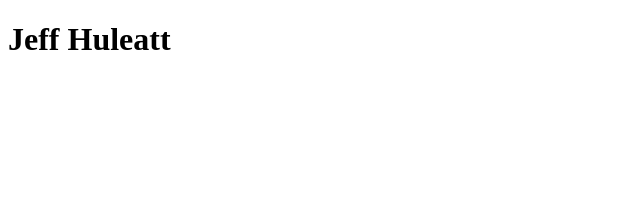
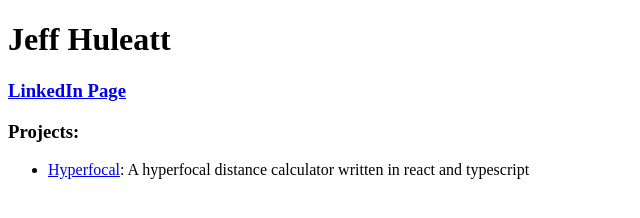
Before and after one commit to jhuleatt/jhuleatt.github.io, a plain HTML site: page index.html in a window 1280 px wide. Shown: the whole page, without its empty margins (0-640 px from the left). Drawn offline with Linux system fonts and the light colour scheme.

Commit message:
Update index.html
Added linkedin and projects

```diff
--- a/index.html
+++ b/index.html
@@ -6,5 +6,10 @@
   </head>
   <body>
     <h1>Jeff Huleatt</h1>
+    <h3><a href="https://www.linkedin.com/in/jeffreyhuleatt">LinkedIn Page</a></h3>
+    <h3>Projects:</h3>
+    <ul>
+      <li><a href="https://jhuleatt.github.io/hyperfocal/">Hyperfocal</a>: A hyperfocal distance calculator written in react and typescript</li>
+    </ul>
   </body>
 </html>
```
